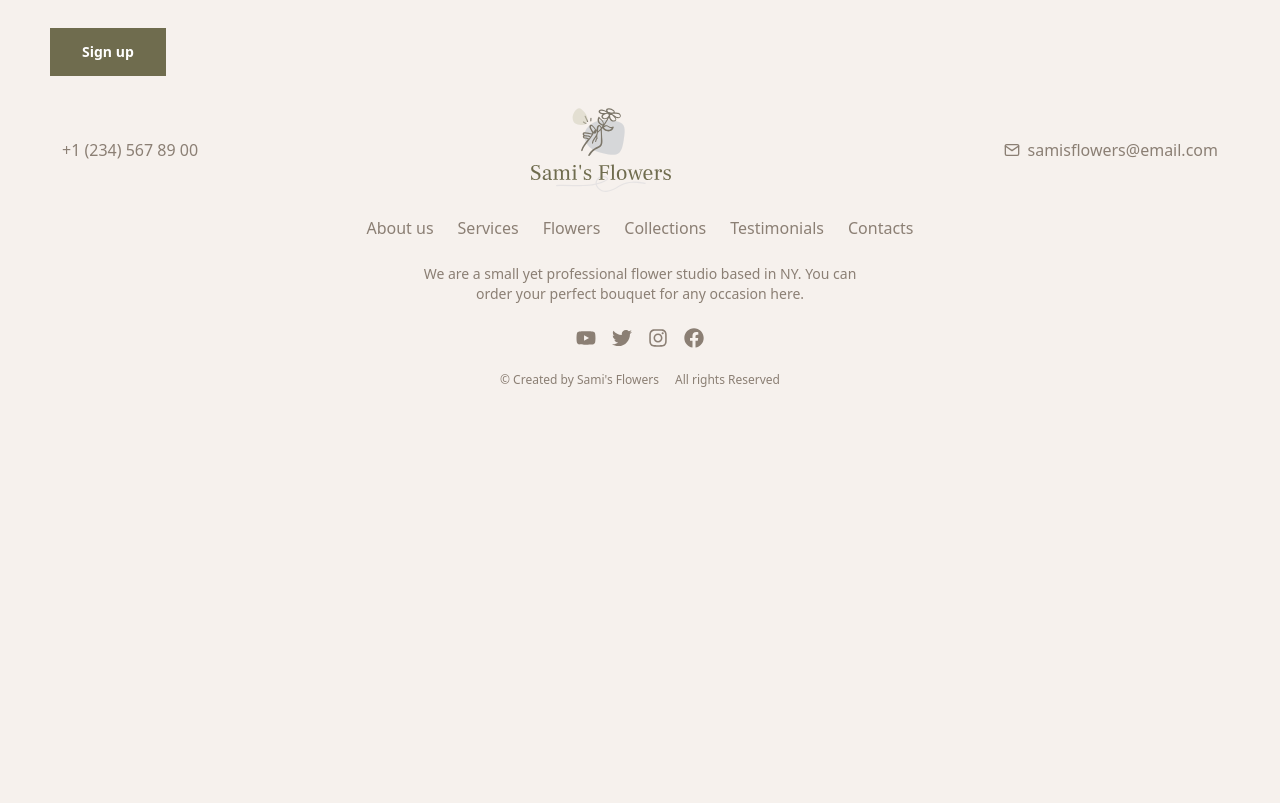
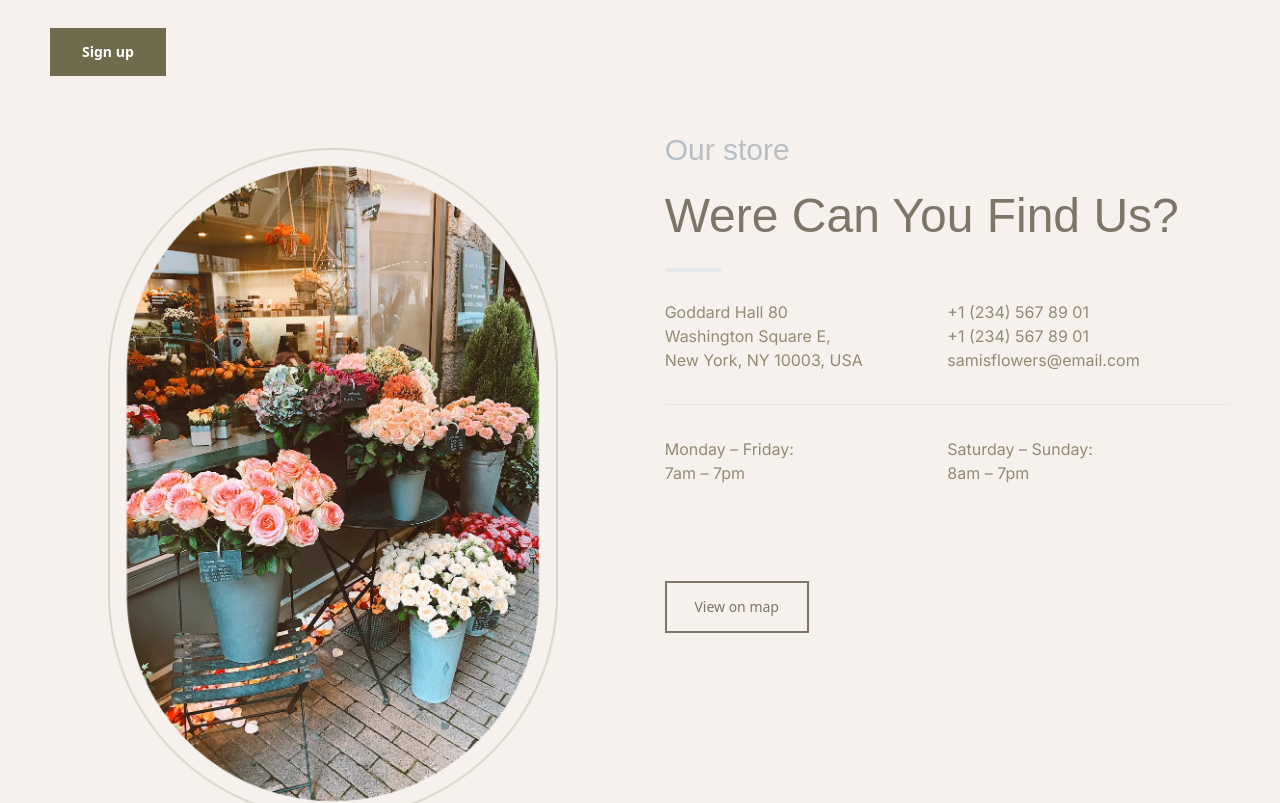
Before and after one commit to koldovsky/2024-itstep-next-team-01, a Next.js app: page /about-us in a window 1280 px wide. Shown: the part 1140-1943 px from the top of the page. Before the commit the page ends 1560 px from the top, so only its background shows below. Built offline with nearby package versions, Linux system fonts and the light colour scheme; a web font is replaced by a local one.

Commit message:
created Contacts page and added contact component

```diff
--- a/app/about-us/page.tsx
+++ b/app/about-us/page.tsx
@@ -1,6 +1,6 @@
 import PageTitle from "@/app/about-us/AboutUsTitle/PageTitle";
 import MasterClasses from "@/app/about-us/MasterClasses/MasterClassesSection";
-
+import ContactSection from "@/app/contacts/ContactContainer/ContactSection";
 
 export const metadata = {
     title: "About Us - Sami's Flowers",
@@ -10,8 +10,9 @@ export const metadata = {
 export default function AboutUs() {
     return (
         <div className="max-w-[1220px] mx-auto flex flex-col items-center justify-center">
-      <PageTitle/>
-      <MasterClasses/>
+            <PageTitle  />
+            <MasterClasses />
+            <ContactSection />
         </div>
     );
 }
--- /dev/null
+++ b/app/contacts/ContactContainer/ContactSection.tsx
@@ -0,0 +1,24 @@
+import Image from 'next/image';
+import flowerShop from '@/public/contact-container/flower-shop.png';
+import ContactTitle from './ContactTitle';
+import ContactShop from "@/app/contacts/ContactContainer/ContactShop";
+
+export default function ContactSection({ }) {
+    return (
+        <section className="flex flex-col md:flex-row h-auto w-full mt-14 px-5">
+            <div className="w-full md:w-1/2 h-full p-4 flex justify-center md:mr-12">
+                <Image
+                    src={flowerShop}
+                    alt="Main flower"
+                    width={450}
+                    height={450}
+                    className="object-center"
+                />
+            </div>
+            <div className="w-full md:w-1/2 h-full flex flex-col justify-center ">
+                <ContactTitle/>
+                <ContactShop/>
+            </div>
+        </section>
+    );
+}
--- /dev/null
+++ b/app/contacts/ContactContainer/ContactShop.tsx
@@ -0,0 +1,32 @@
+import {Button} from '../../components/button';
+
+export default function ContactShop({ }) {
+    return (
+        <div className="w-full flex-col flex">
+            <div className="w-full flex flex-col md:flex-row font-inter text-secondaryText">
+                <div className="w-full md:w-1/2">
+                    <p>Goddard Hall 80</p>
+                    <p>Washington Square E,</p>
+                    <p>New York, NY 10003, USA</p>
+                </div>
+                <div className="w-full md:w-1/2">
+                    <p>+1 (234) 567 89 01</p>
+                    <p>+1 (234) 567 89 01</p>
+                    <p>samisflowers@email.com</p>
+                </div>
+            </div>
+            <hr className="w-full md:my-8 my-4"></hr>
+            <div className="w-full flex flex-col md:flex-row font-inter text-secondaryText">
+                <div className="w-full md:w-1/2">
+                    <p>Monday – Friday:</p>
+                    <p>7am – 7pm</p>
+                </div>
+                <div className="w-full md:w-1/2">
+                    <p>Saturday – Sunday:</p>
+                    <p>8am – 7pm</p>
+                </div>
+            </div>
+            <Button className="w-36 md:mt-24 mt-14 whitespace-nowrap">View on map</Button>
+        </div>
+    );
+}
--- /dev/null
+++ b/app/contacts/ContactContainer/ContactTitle.tsx
@@ -0,0 +1,9 @@
+export default function ContactTitle(    {}  ) {
+    return (
+        <div>
+            <p className="text-specialText font-mrsSaint text-3xl mb-6">Our store</p>
+            <h1 className="font-frank text-5xl text-primaryText">Were Can You Find Us?</h1>
+            <hr className='text-hrColor w-14 border-2 my-7'/>
+        </div>
+    );
+}
--- /dev/null
+++ b/app/contacts/page.tsx
@@ -0,0 +1,10 @@
+
+import ContactSection from "@/app/contacts/ContactContainer/ContactSection";
+
+export default function Contacts() {
+    return (
+        <div className="max-w-[1220px] mx-auto flex flex-col items-center justify-center">
+            <ContactSection />
+        </div>
+    );
+}
--- a/pages/api/servicesSection.ts
+++ b/pages/api/servicesSection.ts
@@ -16,7 +16,7 @@ export default function handler(req: NextApiRequest, res: NextApiResponse) {
             id: 'service-1',
             imageSrc: decoration_img.src,
             title: 'Decoration',
-            description: 'We create elegant flower decorations for homes, offices, shops, and other locations. Contact us if you want to demonstrate your style and taste to your guests, clients, or visitors.'
+            description: 'We create elegant flower decorations for homes, offices, shops, and other locations. contacts-container us if you want to demonstrate your style and taste to your guests, clients, or visitors.'
         },
         {
             id: 'service-2',
```
Also changed, not shown: public/contact-container/flower-shop.png (added). Lines whose indentation alone changed are shown as unchanged.
